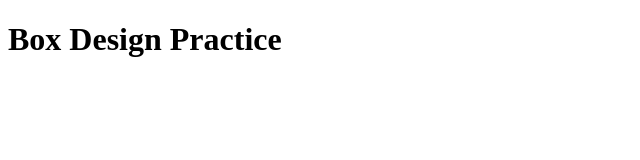
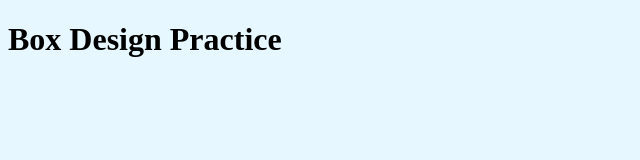
Before and after one commit to murai0419/www, a plain HTML site: page kadai0901/index.html in a window 1280 px wide. Shown: the whole page, without its empty margins (0-640 px from the left). Drawn offline with Linux system fonts and the light colour scheme.

Commit message:
update1138

```diff
--- a/Kadai0901/index.html
+++ b/kadai0901/index.html
@@ -6,6 +6,11 @@
     <title>Box Design Practice</title>
 </head>
 <body>
+    <style>
+        body{
+            background-color: #E6F7FF;
+        }
+    </style>
     <h1>Box Design Practice</h1>
 
 </body>
```
Also changed, not shown: kadai0901/box1.jpg (renamed from Kadai0901/box1.jpg), kadai0901/box2.jpg (renamed from Kadai0901/box2.jpg), kadai0901/box3.jpg (renamed from Kadai0901/box3.jpg).
